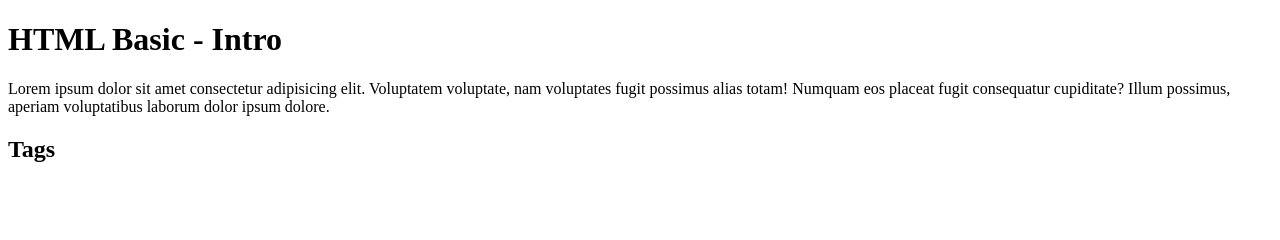
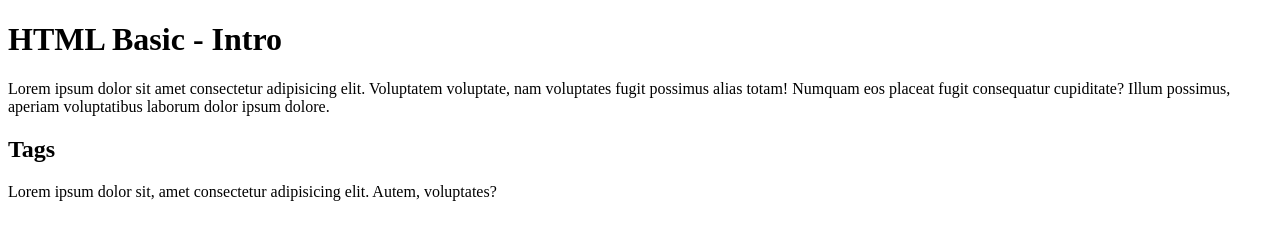
Before and after one commit to navya-99/sample_repo, a plain HTML site: page index.html in a window 1280 px wide. Drawn offline with Linux system fonts and the light colour scheme.

Commit message:
info added

```diff
--- a/index.html
+++ b/index.html
@@ -9,5 +9,6 @@
     <h1>HTML Basic - Intro</h1>
     <p>Lorem ipsum dolor sit amet consectetur adipisicing elit. Voluptatem voluptate, nam voluptates fugit possimus alias totam! Numquam eos placeat fugit consequatur cupiditate? Illum possimus, aperiam voluptatibus laborum dolor ipsum dolore.</p>
     <h2>Tags</h2>
+    <p>Lorem ipsum dolor sit, amet consectetur adipisicing elit. Autem, voluptates?</p>
 </body>
 </html>
```
